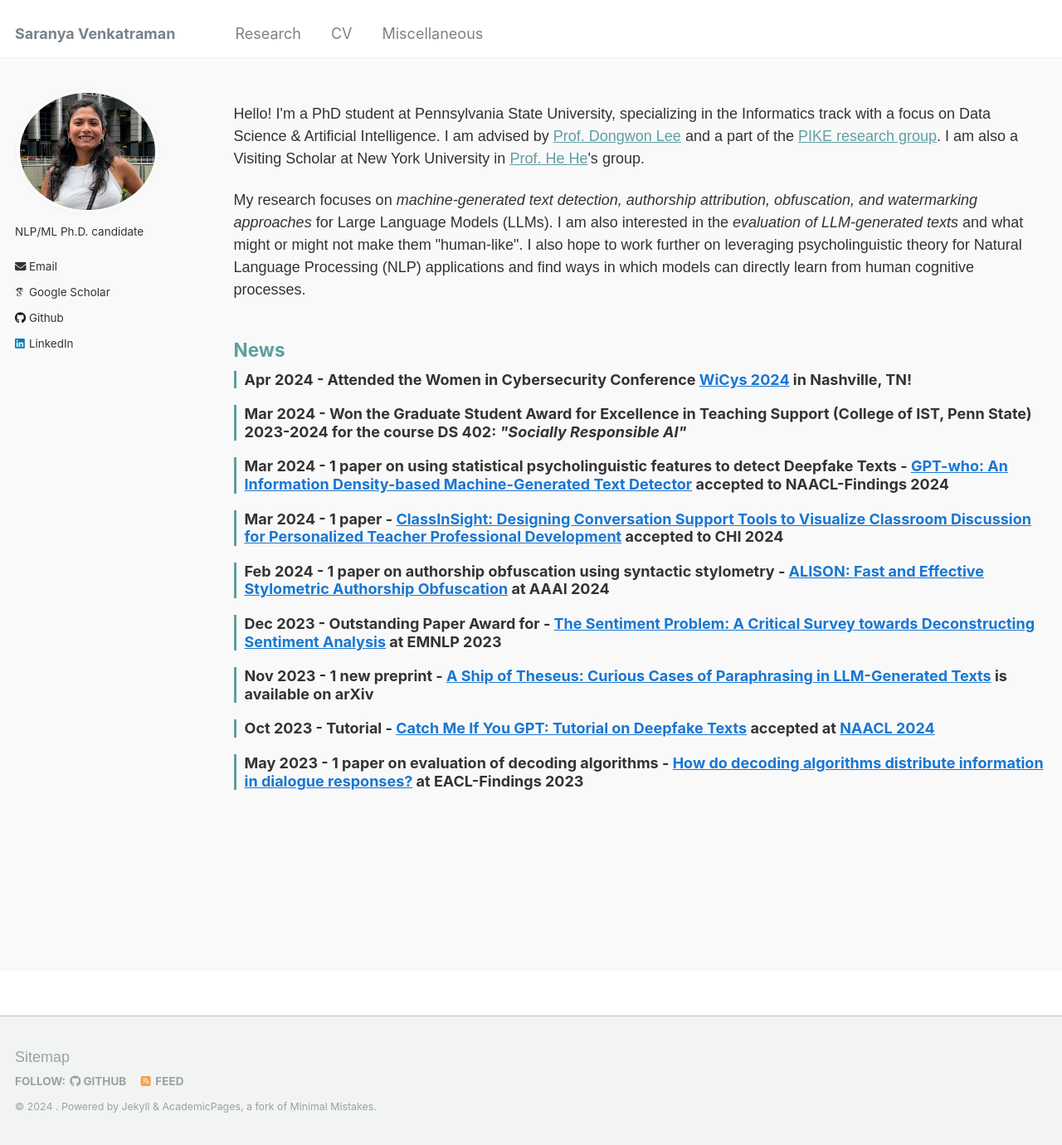
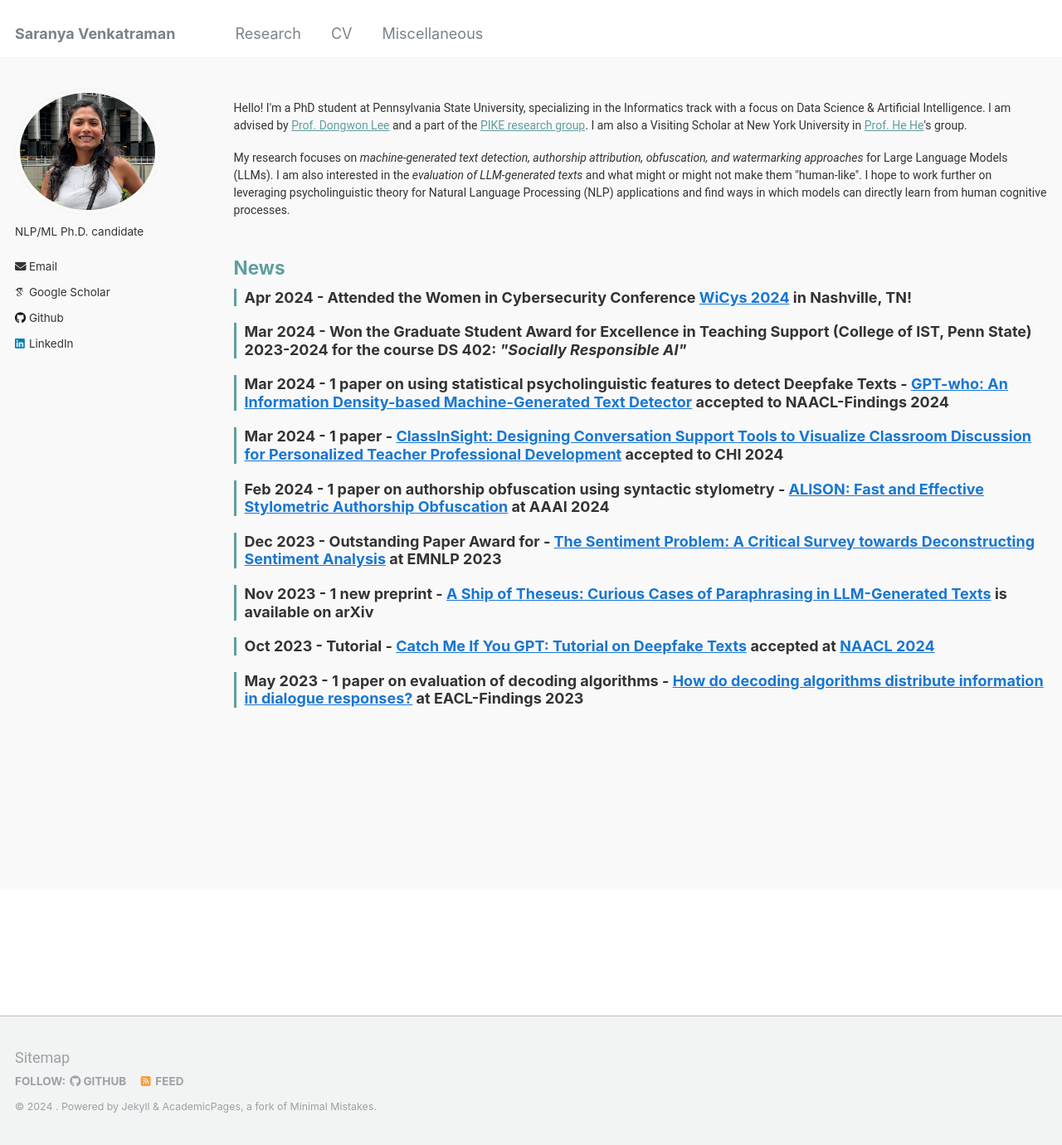
Before and after one commit to saranya-venkatraman/saranya-venkatraman.github.io, a Jekyll site: the page built from _pages/about.md, in a window 1280 px wide and 1380 px high. Shown: the whole window at 83% size. Built offline with Jekyll 4.4.1, drawn with Linux system fonts in a browser that asks for light colours; some web fonts are replaced; part of the change alters nothing that is shown.

Commit message:
Update about.md

```diff
--- a/_pages/about.md
+++ b/_pages/about.md
@@ -10,9 +10,12 @@ redirect_from:
 <head>
   <style>
    body {
-      font-family: Arial, sans-serif;
+      font-family: 'Roboto', sans-serif;
       background-color: #f9f9f9;
       color: #333;
+    }
+    p {
+    font-size: 14px;
     }
     h1 {
       color: #333;
@@ -45,7 +48,7 @@ redirect_from:
 <body>
      <p>Hello! I'm a PhD student at Pennsylvania State University, specializing in the Informatics track with a focus on Data Science & Artificial Intelligence. I am advised by <a href="https://pike.psu.edu/dongwon/" target="_blank">Prof. Dongwon Lee</a> and a part of the <a href="https://pike.psu.edu/index.html" target="_blank">PIKE research group</a>. I am also a Visiting Scholar at New York University in <a href="https://hhexiy.github.io" target="_blank">Prof. He He</a>'s group.</p>
 
-     <p>My research focuses on <em>machine-generated text detection, authorship attribution, obfuscation, and watermarking approaches</em> for Large Language Models (LLMs). I am also interested in the <em>evaluation of LLM-generated texts</em> and what might or might not make them "human-like". I also hope to work further on leveraging psycholinguistic theory for Natural Language Processing (NLP) applications and find ways in which models can directly learn from human cognitive processes.</p>
+     <p>My research focuses on <em>machine-generated text detection, authorship attribution, obfuscation, and watermarking approaches</em> for Large Language Models (LLMs). I am also interested in the <em>evaluation of LLM-generated texts</em> and what might or might not make them "human-like". I hope to work further on leveraging psycholinguistic theory for Natural Language Processing (NLP) applications and find ways in which models can directly learn from human cognitive processes.</p>
 
   <h2 style="color: #5F9EA0;">News</h2>
 
```
